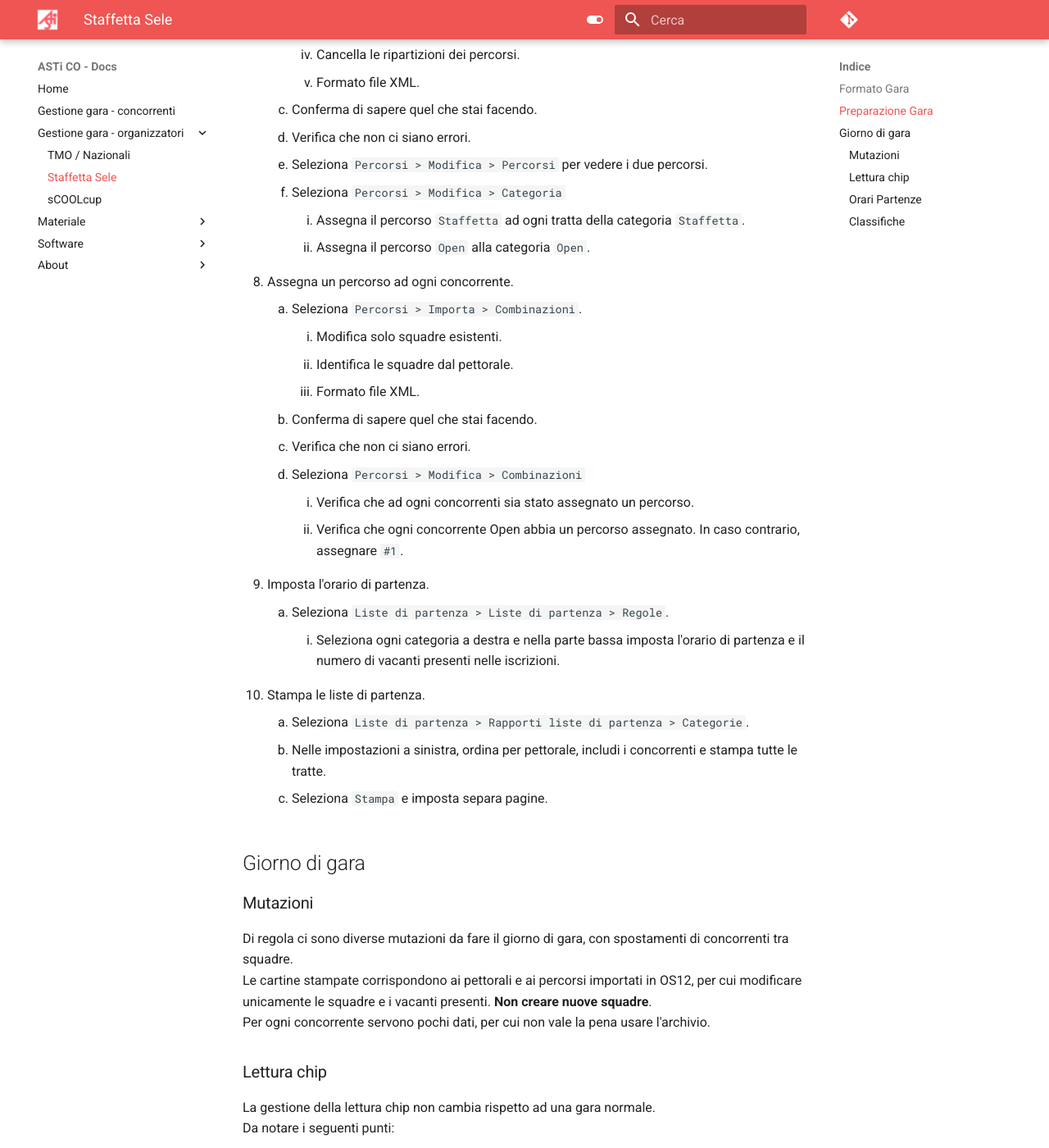
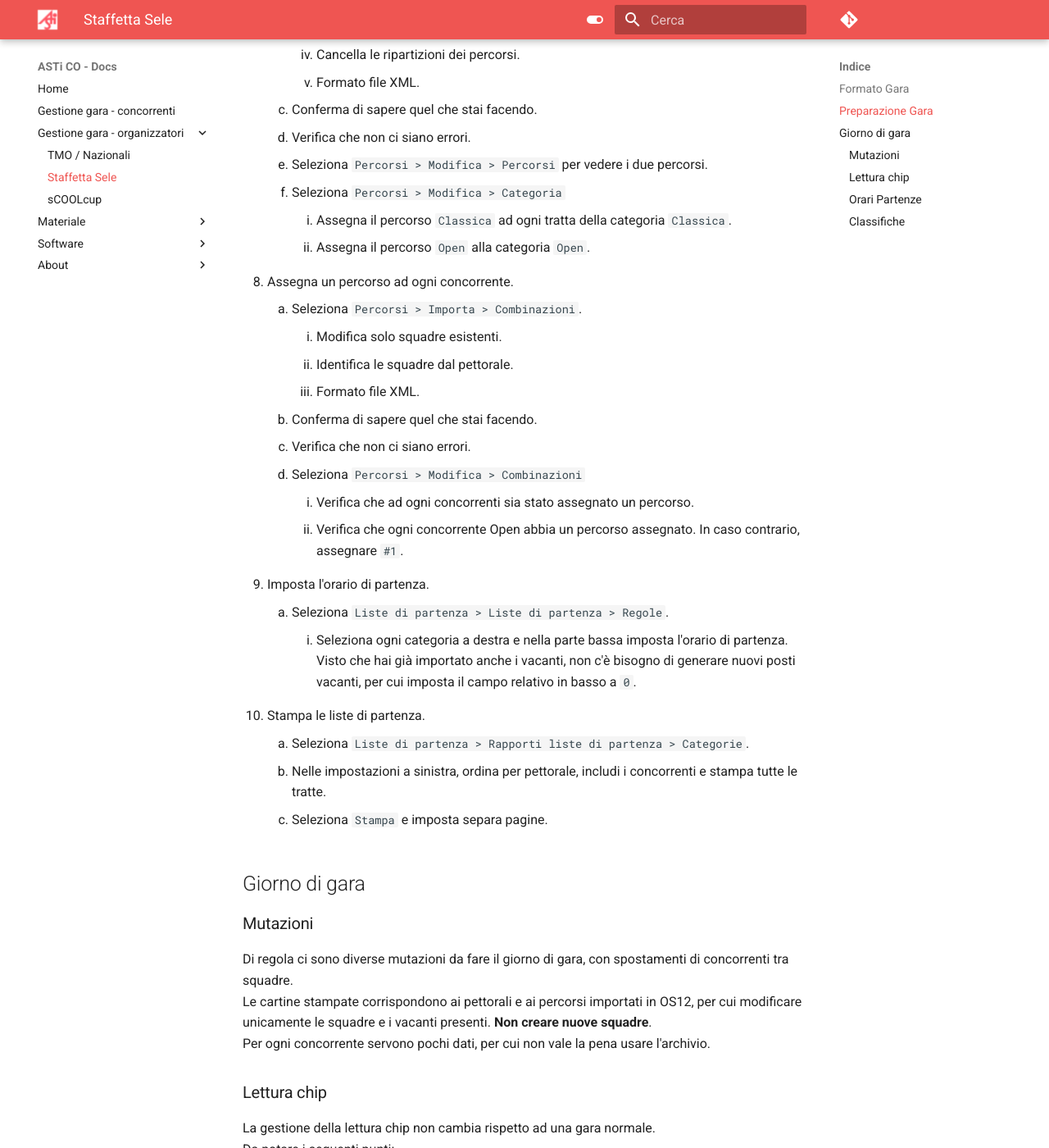
Before and after one commit to asti-co/doc, an MkDocs documentation site: the page built from docs/gestione_gara_org/staffetta_sele.md, in a window 1280 px wide and 1400 px high, scrolled down 4825 px. Shown: the whole window at 82% size. Built offline with MkDocs 1.6.1 and Material for MkDocs 9.7.7, drawn with Linux system fonts in a browser that asks for light colours; comment, search, counter and statistics services are not loaded.

Commit message:
Alcune correzioni per la staffetta sele

```diff
--- a/docs/gestione_gara_org/staffetta_sele.md
+++ b/docs/gestione_gara_org/staffetta_sele.md
@@ -135,7 +135,7 @@ In OL-Staffel OS12:
     1. Verifica che non ci siano errori.
     1. Seleziona `Percorsi > Modifica > Percorsi` per vedere i due percorsi.
     1. Seleziona `Percorsi > Modifica > Categoria`
-        1. Assegna il percorso `Staffetta` ad ogni tratta della categoria `Staffetta`.
+        1. Assegna il percorso `Classica` ad ogni tratta della categoria `Classica`.
         1. Assegna il percorso `Open` alla categoria `Open`.
 1. Assegna un percorso ad ogni concorrente.
     1. Seleziona `Percorsi > Importa > Combinazioni`.
@@ -149,7 +149,8 @@ In OL-Staffel OS12:
         1. Verifica che ogni concorrente Open abbia un percorso assegnato. In caso contrario, assegnare  `#1`.
 1. Imposta l'orario di partenza.
     1. Seleziona `Liste di partenza > Liste di partenza > Regole`.
-        1. Seleziona ogni categoria a destra e nella parte bassa imposta l'orario di partenza e il numero di vacanti presenti nelle iscrizioni.
+        1. Seleziona ogni categoria a destra e nella parte bassa imposta l'orario di partenza.
+        Visto che hai già importato anche i vacanti, non c'è bisogno di generare nuovi posti vacanti, per cui imposta il campo relativo in basso a `0`.
 1. Stampa le liste di partenza.
     1. Seleziona `Liste di partenza > Rapporti liste di partenza > Categorie`.
     1. Nelle impostazioni a sinistra, ordina per pettorale, includi i concorrenti e stampa tutte le tratte.
```
